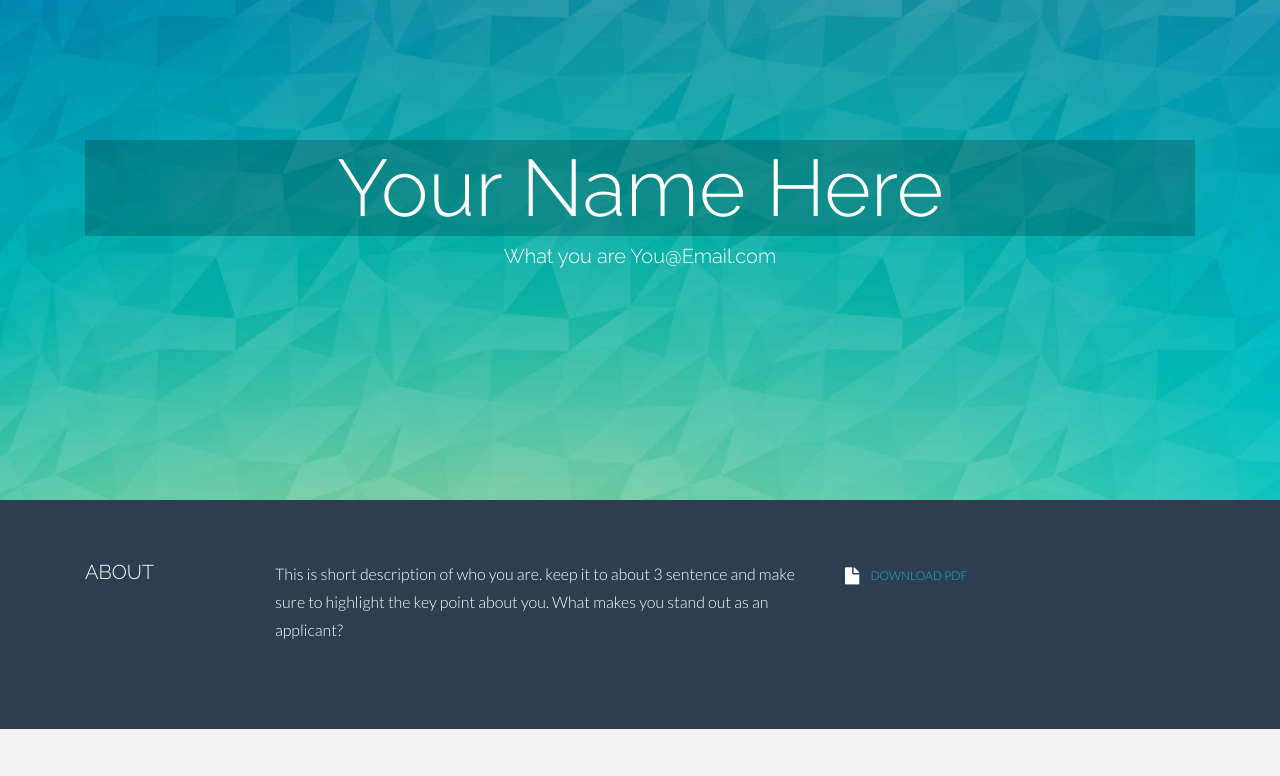
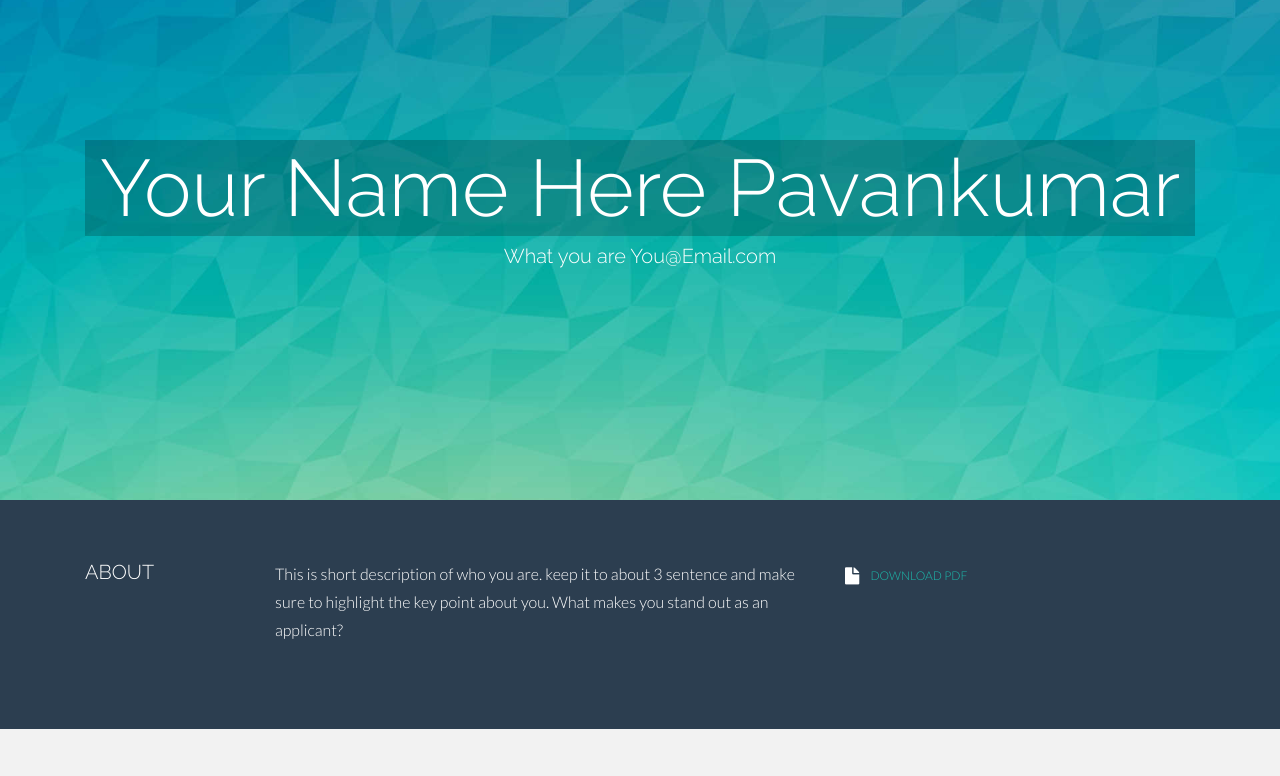
Before and after one commit to bandarupavankumar/RESUME.-github.-io, a plain HTML site: page index.html in a window 1280 px wide. Shown: the top 776 px of the page. Drawn offline with Linux system fonts and the light colour scheme.

Commit message:
Index.html

```diff
--- a/index.html
+++ b/index.html
@@ -23,7 +23,7 @@
         <div class="container">
             <div class="row centered">
               </div class="col-lg-12 animated fadeInUp">
-                <h1>Your Name Here</h1>
+                <h1>Your Name Here Pavankumar</h1>
                 <h3>What you are
                 <a href="mailto:You@gmail.com" target="_blank">You@Email.com</a>
                 </h3>
```
